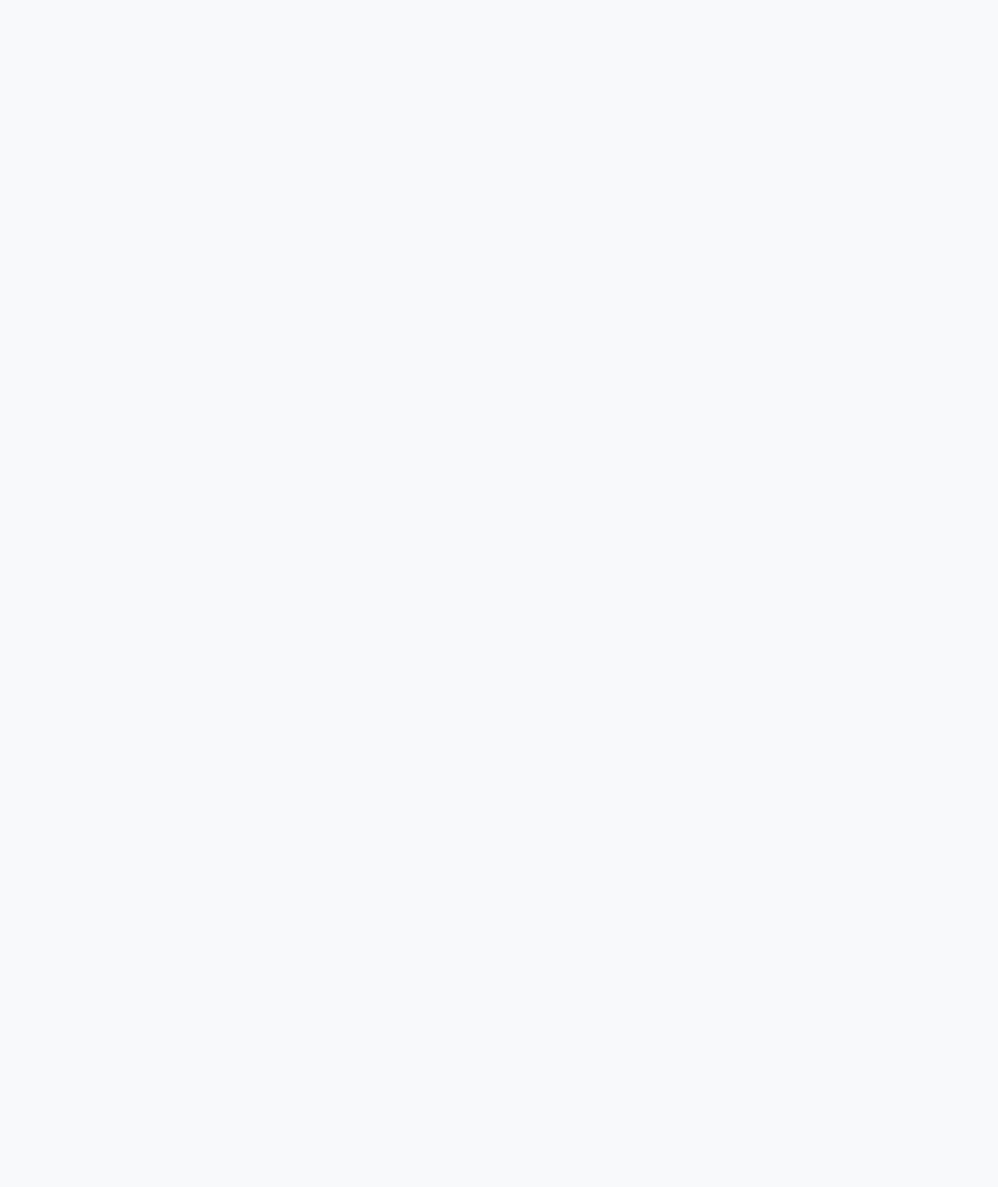
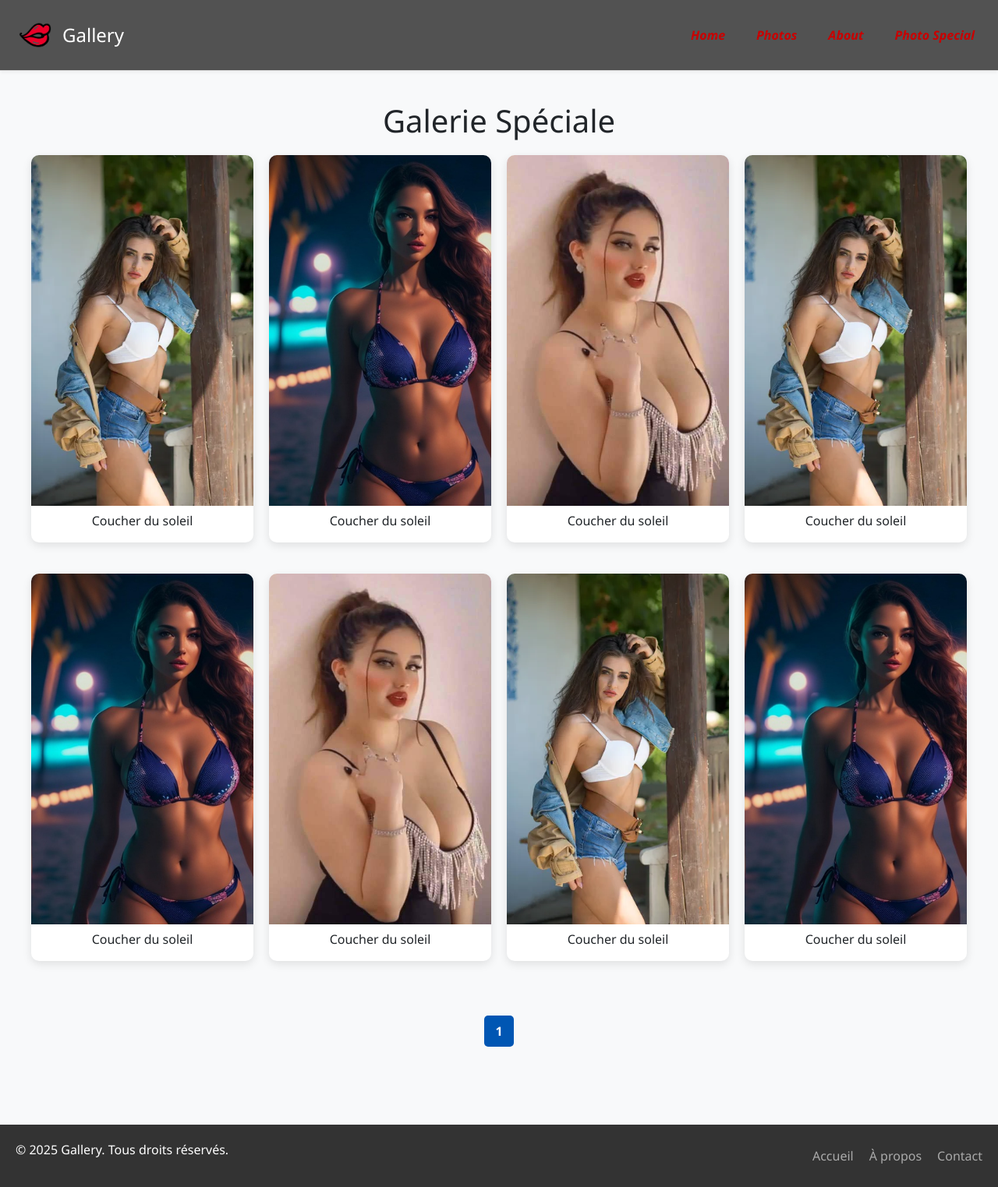
Before and after one commit to abdessamadElkhyat/girlGallery, a React (Create React App) app: page /photo-special in a window 1280 px wide. Before the commit this address had no page. Shown: the whole page at 78% size. Before the commit the page ends 800 px from the top, so only its background shows below. Built offline with nearby package versions, Linux system fonts and the light colour scheme.

Commit message:
add files photo special et data ry details

```diff
--- /dev/null
+++ b/src/About.css
@@ -0,0 +1,72 @@
+.about-container {
+  padding: 40px 20px;
+  max-width: 1200px;
+  margin: 0 auto;
+  font-family: "Poppins", sans-serif;
+  border-radius: 10px;
+}
+
+.about-hero {
+  text-align: center;
+  margin-bottom: 50px;
+}
+
+.about-hero h1 {
+  font-size: 2.8rem;
+  margin-bottom: 10px;
+  color: #333;
+}
+
+.about-hero p {
+  font-size: 1.2rem;
+  color: #666;
+  max-width: 800px;
+  margin: 0 auto;
+}
+
+.about-content {
+  display: grid;
+  grid-template-columns: repeat(auto-fit, minmax(280px, 1fr));
+  gap: 30px;
+}
+
+.about-card {
+  background: #ffffff;
+  border-radius: 12px;
+  padding: 25px 20px;
+  box-shadow: 0 4px 10px rgba(0, 0, 0, 0.05);
+  transition: transform 0.3s ease;
+}
+
+.about-card:hover {
+  transform: translateY(-5px);
+}
+
+.about-card h2 {
+  font-size: 1.4rem;
+  text-align: center;
+  color: #007bff;
+  margin-bottom: 15px;
+}
+
+.about-card p,
+.about-card li {
+  font-size: 1rem;
+  color: #444;
+  line-height: 1.6;
+}
+
+.about-card ul {
+  list-style: none;
+  padding-left: 0;
+  display: flex;
+  flex-direction: column;
+  gap: 8px;
+  align-items: center;
+}
+
+.about-card ul li::before {
+  content: "✔";
+  margin-right: 8px;
+  color: #28a745;
+}
--- a/src/App.js
+++ b/src/App.js
@@ -2,8 +2,11 @@ import React from "react";
 import { BrowserRouter as Router, Routes, Route } from "react-router-dom";
 import Home from "./pages/Home";
 import Photos from "./pages/Photos";
+import About from "./pages/About";
 import "./photo.css"
 import "./App.css"
+import PhotoSpecial from "./pages/PhotoSpecial";
+import PhotoDetail from "./pages/PhotoDetail";
 
 function App() {
   return (
@@ -11,6 +14,9 @@ function App() {
       <Routes>
         <Route path="/" element={<Home />} />
         <Route path="/photos" element={<Photos />} />
+        <Route path="/about" element={<About />} />
+              <Route path="/photo-special" element={<PhotoSpecial />} />
+        <Route path="/photo/:id" element={<PhotoDetail />} />
       </Routes>
     </Router>
   );
--- /dev/null
+++ b/src/PhotoDetail.css
@@ -0,0 +1,28 @@
+.photo-detail-container {
+  padding: 40px;
+  text-align: center;
+  font-family: 'Poppins', sans-serif;
+}
+
+.photo-detail-container img {
+  max-width: 80%;
+  height: 400px;
+  margin-top: 20px;
+  border-radius: 10px;
+  box-shadow: 0 4px 12px rgba(0,0,0,0.15);
+}
+
+.photo-detail-container p {
+  font-size: 1.2rem;
+  margin-top: 20px;
+  color: #444;
+}
+
+.photo-detail-container button {
+  background: #007bff;
+  color: white;
+  padding: 8px 16px;
+  border: none;
+  border-radius: 6px;
+  cursor: pointer;
+}
--- /dev/null
+++ b/src/PhotoSpecial.css
@@ -0,0 +1,69 @@
+.photo-special-container {
+  padding: 40px;
+  text-align: center;
+}
+
+.photo-grid {
+  display: grid;
+  grid-template-columns: repeat(1, 1fr);
+  gap: 20px;
+  margin-top: 20px;
+}
+
+@media (min-width: 600px) {
+  .photo-grid {
+    grid-template-columns: repeat(2, 1fr);
+  }
+}
+
+@media (min-width: 900px) {
+  .photo-grid {
+    grid-template-columns: repeat(4, 1fr);
+  }
+}
+
+
+
+.photo-card {
+  background: #fff;
+  border-radius: 10px;
+  overflow: hidden;
+  cursor: pointer;
+  box-shadow: 0 4px 12px rgba(0,0,0,0.1);
+  transition: transform 0.3s ease;
+}
+
+.photo-card:hover {
+  transform: scale(1.03);
+}
+
+.photo-card img {
+  width: 100%;
+  height: 450px;
+  object-fit: cover;
+  border-radius: 0px;
+
+}
+
+.photo-card h3 {
+  padding: 10px;
+  font-size: 1rem;
+}
+
+.pagination {
+  margin-top: 30px;
+}
+
+.pagination button {
+  margin: 0 5px;
+  padding: 8px 14px;
+  border: none;
+  background: #007bff;
+  color: white;
+  border-radius: 5px;
+  cursor: pointer;
+}
+
+.pagination button.active {
+  background: #0056b3;
+}
--- /dev/null
+++ b/src/components/Footer.css
@@ -0,0 +1,39 @@
+.footer {
+  background-color: #222;
+  color: #fff;
+  padding: 20px 30px;
+  text-align: center;
+  margin-top: auto;
+}
+
+.footer-content {
+  display: flex;
+  flex-direction: column;
+  align-items: center;
+  gap: 10px;
+}
+
+.footer-links {
+  display: flex;
+  gap: 20px;
+  flex-wrap: wrap;
+  justify-content: center;
+}
+
+.footer-links a {
+  color: #aaa;
+  text-decoration: none;
+  transition: color 0.3s ease;
+}
+
+.footer-links a:hover {
+  color: #fff;
+}
+
+@media (min-width: 768px) {
+  .footer-content {
+    flex-direction: row;
+    justify-content: space-between;
+    align-items: center;
+  }
+}
--- a/src/components/Footer.js
+++ b/src/components/Footer.js
@@ -1,8 +1,16 @@
 import React from "react";
+import "./Footer.css";
 
 const Footer = () => (
   <footer className="footer">
-    <p>© 2025 MyPhotoSite. Tous droits réservés.</p>
+    <div className="footer-content">
+      <p>© 2025 Gallery. Tous droits réservés.</p>
+      <div className="footer-links">
+        <a href="/">Accueil</a>
+        <a href="/about">À propos</a>
+        <a href="/contact">Contact</a>
+      </div>
+    </div>
   </footer>
 );
 
--- /dev/null
+++ b/src/components/Header.css
@@ -0,0 +1,73 @@
+.header {
+  display: flex;
+  justify-content: space-between;
+  align-items: center;
+  padding: 10px 20px;
+  background-color: #222;
+  color: white;
+  position: relative;
+}
+
+.header-left {
+  display: flex;
+  align-items: center;
+}
+
+.logo {
+  height: 40px;
+  margin-right: 10px;
+}
+
+.header-title {
+  font-size: 24px;
+  margin: 0;
+}
+
+.nav-links {
+  display: flex;
+  gap: 20px;
+}
+
+.nav-links a {
+  color: white;
+  text-decoration: none;
+  font-weight: bold;
+}
+
+.nav-toggle {
+  display: none;
+  flex-direction: column;
+  cursor: pointer;
+  gap: 4px;
+}
+
+.nav-toggle span {
+  width: 25px;
+  height: 3px;
+  background-color: white;
+  display: block;
+  border-radius: 2px;
+}
+
+/* --- Responsive for Mobile --- */
+@media (max-width: 768px) {
+  .nav-links {
+    position: absolute;
+    top: 60px;
+    right: 20px;
+    background-color: #333;
+    flex-direction: column;
+    width: 200px;
+    padding: 10px;
+    border-radius: 8px;
+    display: none;
+  }
+
+  .nav-links.active {
+    display: flex;
+  }
+
+  .nav-toggle {
+    display: flex;
+  }
+}
--- a/src/components/Header.js
+++ b/src/components/Header.js
@@ -1,18 +1,35 @@
-import React from "react";
+import React, { useState } from "react";
 import { Link } from "react-router-dom";
+import "./Header.css";
 
+const Header = () => {
+  const [menuOpen, setMenuOpen] = useState(false);
 
-const Header = () => (
-  <header className="header">
-    <img src="../assets/logo.png" alt="Logo" className="logo" />
+  const toggleMenu = () => {
+    setMenuOpen((prev) => !prev);
+  };
 
-    <h1 className="header-title">Gallery</h1>
+  return (
+    <header className="header">
+      <div className="header-left">
+        <img src="/assets/logo.png" alt="Logo" className="logo" />
+        <h1 className="header-title">Gallery</h1>
+      </div>
 
-    <nav className="nav-links">
-      <Link to="/">Home</Link>
-      <Link to="/photos">Photos</Link>
-    </nav>
-  </header>
-);
+      <div className={`nav-toggle ${menuOpen ? "open" : ""}`} onClick={toggleMenu}>
+        <span />
+        <span />
+        <span />
+      </div>
+
+      <nav className={`nav-links ${menuOpen ? "active" : ""}`}>
+        <Link to="/" onClick={() => setMenuOpen(false)}>Home</Link>
+        <Link to="/photos" onClick={() => setMenuOpen(false)}>Photos</Link>
+        <Link to="/about" onClick={() => setMenuOpen(false)}>About</Link>
+        <Link to="/photo-special" onClick={() => setMenuOpen(false)}>Photo Special</Link>
+      </nav>
+    </header>
+  );
+};
 
 export default Header;
--- a/src/data/photos.json
+++ b/src/data/photos.json
@@ -2,41 +2,49 @@
   {
     "id": 1,
     "src": "../assets/girlsexy1.jpg",
+    "title": "Coucher du soleil",
     "description": "Une vue magnifique au coucher du soleil."
   },
   {
     "id": 2,
     "src": "../assets/woman-sexy.jpg",
+    "title": "Coucher du soleil",
     "description": "Portrait naturel d'une femme inspirante."
   },
   {
     "id": 3,
     "src": "../assets/girl_sexy_arabic2.jpg",
+    "title": "Coucher du soleil",
     "description": "Beauté et lumière naturelle."
   },
   {
     "id": 4,
     "src": "../assets/girlsexy1.jpg",
+    "title": "Coucher du soleil",
     "description": "Scène romantique et apaisante."
   },
   {
     "id": 5,
     "src": "../assets/woman-sexy.jpg",
+    "title": "Coucher du soleil",
     "description": "Charme naturel capturé en lumière douce."
   },
   {
     "id": 6,
     "src": "../assets/girl_sexy_arabic2.jpg",
+    "title": "Coucher du soleil",
     "description": "Simplicité et élégance."
   },
   {
     "id": 7,
     "src": "../assets/girlsexy1.jpg",
+    "title": "Coucher du soleil",
     "description": "Féminité et force."
   },
   {
     "id": 8,
     "src": "../assets/woman-sexy.jpg",
+    "title": "Coucher du soleil",
     "description": "Beauté authentique."
   }
 ]
--- /dev/null
+++ b/src/pages/About.js
@@ -0,0 +1,62 @@
+import React from "react";
+import Header from "../components/Header";
+import Footer from "../components/Footer";
+import "../About.css";
+
+const About = () => {
+  return (
+    <>
+      <Header />
+
+      <div className="about-container">
+        <section className="about-hero">
+          <h1>À propos de nous</h1>
+          <p>
+            Bienvenue sur notre plateforme dédiée aux passionnés de photographie.
+            Nous sélectionnons les plus belles images pour vous inspirer.
+          </p>
+        </section>
+
+        <section className="about-content">
+          <div className="about-card">
+            <h2>Notre Mission</h2>
+            <p>
+              Offrir une galerie de photos libres de droits, esthétiques et inspirantes,
+              issues des meilleures sources comme Pexels et Unsplash.
+            </p>
+          </div>
+
+          <div className="about-card">
+            <h2>Pourquoi nous choisir ?</h2>
+            <ul>
+              <li>Photos de haute qualité</li>
+              <li>Interface simple et élégante</li>
+              <li>Accès gratuit et rapide</li>
+              <li>Pas de publicité intrusive</li>
+            </ul>
+          </div>
+
+          <div className="about-card">
+            <h2>Notre Vision</h2>
+            <p>
+              Créer un espace où la créativité visuelle peut s’exprimer librement, tout en valorisant
+              les photographes et créateurs du monde entier.
+            </p>
+          </div>
+
+          <div className="about-card">
+            <h2>Notre Équipe</h2>
+            <p>
+              Nous sommes une équipe passionnée par la technologie et l'art visuel, réunie pour construire
+              une plateforme intuitive, moderne et enrichissante.
+            </p>
+          </div>
+        </section>
+      </div>
+
+      <Footer />
+    </>
+  );
+};
+
+export default About;
--- /dev/null
+++ b/src/pages/PhotoDetail.js
@@ -0,0 +1,28 @@
+import React from "react";
+import { useLocation, useNavigate } from "react-router-dom";
+import "../PhotoDetail.css";
+import Header from "../components/Header";
+import Footer from "../components/Footer";
+
+const PhotoDetail = () => {
+  const { state } = useLocation();
+  const navigate = useNavigate();
+
+  if (!state) return <p>Photo non trouvée.</p>;
+
+  return (
+    <>
+      <Header />
+      <div className="photo-detail-container">
+        <button onClick={() => navigate(-1)}>⬅ Retour</button>
+        <h1>{state.title}</h1>
+        <img src={state.src} alt={state.title} />
+
+        <p>{state.description}</p>
+      </div>
+      <Footer />
+    </>
+  );
+};
+
+export default PhotoDetail;
--- /dev/null
+++ b/src/pages/PhotoSpecial.js
@@ -0,0 +1,58 @@
+import React, { useState } from "react";
+import data from "../data/photos.json";
+import { useNavigate } from "react-router-dom";
+import "../PhotoSpecial.css";
+import Header from "../components/Header";
+import Footer from "../components/Footer";
+
+const PhotoSpecial = () => {
+  const [currentPage, setCurrentPage] = useState(1);
+  const photosPerPage = 10;
+  const navigate = useNavigate();
+
+  const indexOfLastPhoto = currentPage * photosPerPage;
+  const indexOfFirstPhoto = indexOfLastPhoto - photosPerPage;
+  const currentPhotos = data.slice(indexOfFirstPhoto, indexOfLastPhoto);
+
+  const totalPages = Math.ceil(data.length / photosPerPage);
+
+  const handleClick = (photo) => {
+    navigate(`/photo/${photo.id}`, { state: photo });
+  };
+
+  return (
+    <>
+          <Header />
+      <div className="photo-special-container">
+        <h1>Galerie Spéciale</h1>
+        <div className="photo-grid">
+          {currentPhotos.map((photo) => (
+            <div
+              key={photo.id}
+              className="photo-card"
+              onClick={() => handleClick(photo)}
+            >
+              <img src={photo.src} alt={photo.title} />
+              <h3>{photo.title}</h3>
+            </div>
+          ))}
+        </div>
+        <div className="pagination">
+          {Array.from({ length: totalPages }, (_, idx) => (
+            <button
+              key={idx}
+              className={currentPage === idx + 1 ? "active" : ""}
+              onClick={() => setCurrentPage(idx + 1)}
+            >
+              {idx + 1}
+            </button>
+          ))}
+        </div>
+      </div>
+      <Footer />
+
+    </>
+  );
+};
+
+export default PhotoSpecial;
```
